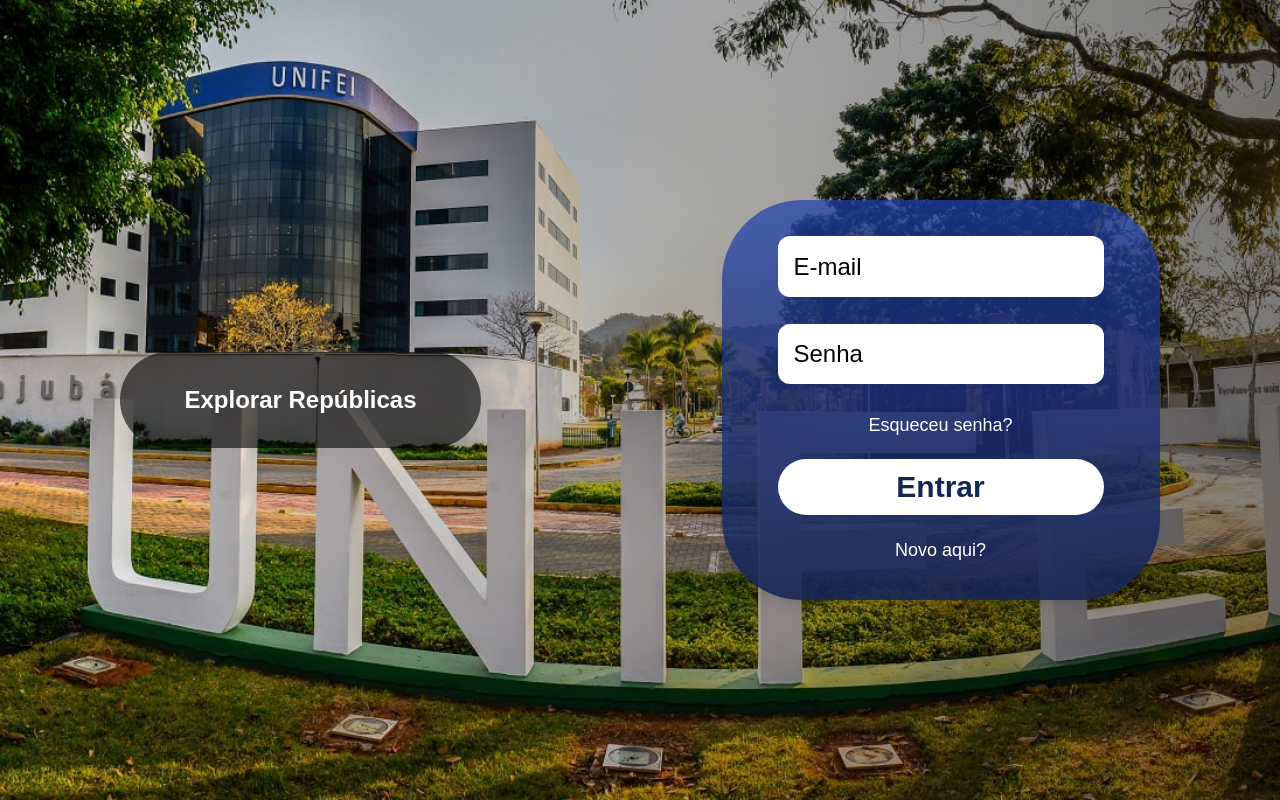
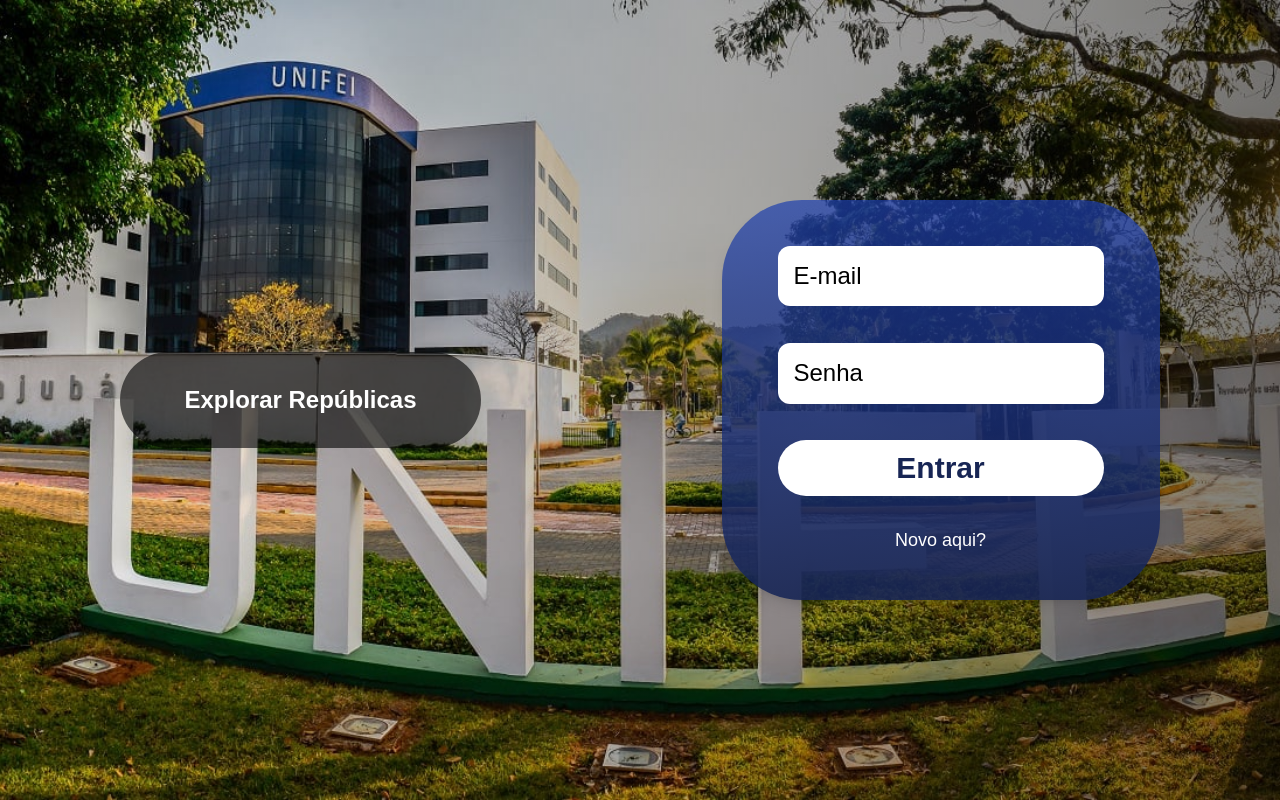
Before and after one commit to Jooaomarcelo/projeto-final-web, a Next.js app: page /login in a window 1280 px wide. Built offline with nearby package versions, Linux system fonts and the light colour scheme.

Commit message:
Removed forgot password link for now

```diff
--- a/src/components/DropdownMenuUnlogged.jsx
+++ b/src/components/DropdownMenuUnlogged.jsx
@@ -60,9 +60,6 @@ export default function DropdownMenuUnlogged({ ref }) {
           />
           {errors && <p className="text-red-500">{errors.password}</p>}
         </>
-        <Link href="#" className="text-base text-white font-normal hover:underline">
-          Esqueceu senha?
-        </Link>
         <button className="bg-[#0000006b] text-white w-full rounded-full p-2 text-lg font-bold">Entrar</button>
         <span className="text-base  text-white font-normal">
           Novo aqui?{' '}
--- a/src/components/FormLogin.jsx
+++ b/src/components/FormLogin.jsx
@@ -1,10 +1,10 @@
 'use client';
 
-import Link from "next/link";
-import toast from "react-hot-toast";
+import Link from 'next/link';
+import toast from 'react-hot-toast';
 import useLogin from '@/hooks/useLogin';
-import { checkLoginCredentials } from "@/utils/checkCredentials";
-import { useRouter } from "next/navigation";
+import { checkLoginCredentials } from '@/utils/checkCredentials';
+import { useRouter } from 'next/navigation';
 
 export default function FormLogin() {
   const [userInputs, setUserInputs, errors, checkLogin] = useLogin();
@@ -27,7 +27,7 @@ export default function FormLogin() {
       /* Trying to login. */
       const ret = await checkLoginCredentials(userInputs);
       if (!ret) {
-        router.push("/home"); //Home for now.
+        router.push('/home'); //Home for now.
       } else {
         toast.error(ret.error);
       }
@@ -58,11 +58,10 @@ export default function FormLogin() {
         />
         {errors && <p className="text-red-500">{errors.password}</p>}
       </div>
-      <Link href="" className="a-user-form">Esqueceu senha?</Link>
-      <button className="text-blue-950 text-3xl font-bold bg-white h-14 py-2 rounded-full">
-        Entrar
-      </button>
-      <Link href="/signup" className="a-user-form">Novo aqui?</Link>
+      <button className="text-blue-950 text-3xl font-bold bg-white h-14 py-2 rounded-full">Entrar</button>
+      <Link href="/signup" className="a-user-form">
+        Novo aqui?
+      </Link>
     </form>
   );
 }
```
